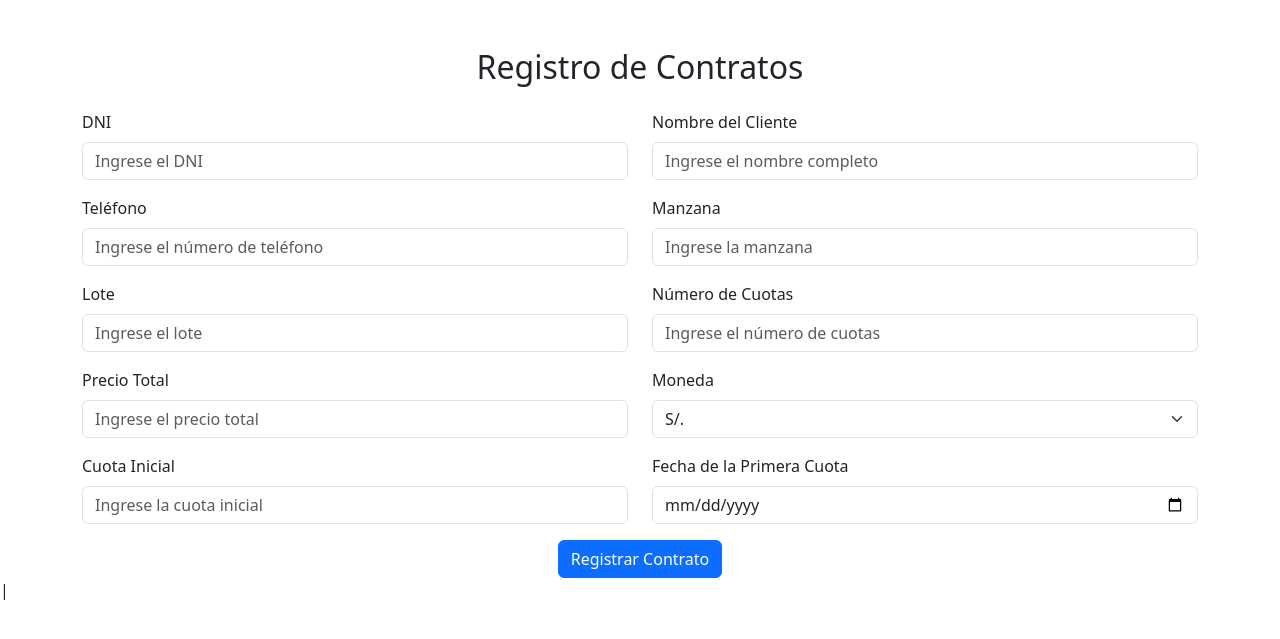
After one commit to uptzav/control-reporte-cuotas, a PHP site: page /formulario_control_lotes.html in a window 1280 px wide. The commit adds this page. Shown: the top 639 px of the page. Run offline with PHP 8.4, Linux system fonts and the light colour scheme.

Commit message:
update 16/12/2024
update 16/12/2024

```diff
--- a/editar.php
+++ b/editar.php
@@ -114,13 +114,15 @@ $conn->close();
 ?>
 
 <!DOCTYPE html>
-<html lang="es">
+<html lang="es"
+>
 <head>
     <meta charset="UTF-8">
     <meta name="viewport" content="width=device-width, initial-scale=1.0">
     <title>Editar Registro</title>
     <link rel="stylesheet" href="https://cdn.jsdelivr.net/npm/bootstrap@5.3.0-alpha1/dist/css/bootstrap.min.css">
 </head>
+
 <body>
     <div class="container mt-5">
         <h1 class="text-center">Editar Registro</h1>
--- /dev/null
+++ b/formulario_control_lotes.html
@@ -0,0 +1,85 @@
+<!DOCTYPE html>
+<html lang="es">
+<head>
+    <meta charset="UTF-8">
+    <meta name="viewport" content="width=device-width, initial-scale=1.0">
+    <title>Registro de Contratos y Cuotas</title>
+    <link href="https://cdn.jsdelivr.net/npm/bootstrap@5.3.0/dist/css/bootstrap.min.css" rel="stylesheet">
+</head>
+<body>
+    <div class="container mt-5">
+        <h2 class="text-center mb-4">Registro de Contratos</h2>
+        <form action="guardar_contrato.php" method="POST">
+            <div class="row">
+                <!-- DNI -->
+                <div class="col-md-6 mb-3">
+                    <label for="dni" class="form-label">DNI</label>
+                    <input type="text" class="form-control" id="dni" name="dni" placeholder="Ingrese el DNI" required>
+                </div>
+                <!-- Cliente -->
+                <div class="col-md-6 mb-3">
+                    <label for="cliente" class="form-label">Nombre del Cliente</label>
+                    <input type="text" class="form-control" id="cliente" name="cliente" placeholder="Ingrese el nombre completo" required>
+                </div>
+            </div>
+            <div class="row">
+                <!-- Teléfono -->
+                <div class="col-md-6 mb-3">
+                    <label for="telefono" class="form-label">Teléfono</label>
+                    <input type="text" class="form-control" id="telefono" name="telefono" placeholder="Ingrese el número de teléfono" required>
+                </div>
+                <!-- Manzana -->
+                <div class="col-md-6 mb-3">
+                    <label for="manzana" class="form-label">Manzana</label>
+                    <input type="text" class="form-control" id="manzana" name="manzana" placeholder="Ingrese la manzana" required>
+                </div>
+            </div>
+            <div class="row">
+                <!-- Lote -->
+                <div class="col-md-6 mb-3">
+                    <label for="lote" class="form-label">Lote</label>
+                    <input type="text" class="form-control" id="lote" name="lote" placeholder="Ingrese el lote" required>
+                </div>
+                <!-- Número de Cuotas -->
+                <div class="col-md-6 mb-3">
+                    <label for="num_cuotas" class="form-label">Número de Cuotas</label>
+                    <input type="number" class="form-control" id="num_cuotas" name="num_cuotas" placeholder="Ingrese el número de cuotas" required>
+                </div>
+            </div>
+            <div class="row">
+                <!-- Precio Total -->
+                <div class="col-md-6 mb-3">
+                    <label for="precio_total" class="form-label">Precio Total</label>
+                    <input type="number" step="0.01" class="form-control" id="precio_total" name="precio_total" placeholder="Ingrese el precio total" required>
+                </div>
+                <!-- Moneda -->
+                <div class="col-md-6 mb-3">
+                    <label for="moneda" class="form-label">Moneda</label>
+                    <select class="form-select" id="moneda" name="moneda" required>
+                        <option value="Soles">S/. </option>
+                        <option value="Dólares">$ </option>
+                    </select>
+                </div>
+            </div>
+            <div class="row">
+                <!-- Cuota Inicial -->
+                <div class="col-md-6 mb-3">
+                    <label for="cuota_inicial" class="form-label">Cuota Inicial</label>
+                    <input type="number" step="0.01" class="form-control" id="cuota_inicial" name="cuota_inicial" placeholder="Ingrese la cuota inicial" required>
+                </div>
+                <!-- Fecha de la Primera Cuota -->
+                <div class="col-md-6 mb-3">
+                    <label for="fecha_pago" class="form-label">Fecha de la Primera Cuota</label>
+                    <input type="date" class="form-control" id="fecha_pago" name="fecha_pago" required>
+                </div>
+            </div>
+            <!-- Botón Enviar -->
+            <div class="text-center">
+                <button type="submit" class="btn btn-primary">Registrar Contrato</button>
+            </div>
+        </form>
+    </div>
+    <script src="https://cdn.jsdelivr.net/npm/bootstrap@5.3.0/dist/js/bootstrap.bundle.min.js"></script>
+</body>
+</html>
+|
--- a/index.html
+++ b/index.html
@@ -29,6 +29,7 @@
                         <span>Profile</span>
                     </a>
                 </li>
+
                 <li class="sidebar-item">
                     <a href="menu_crud.php" class="sidebar-link">
                         <i class="lni lni-agenda"></i>
--- a/menu_crud.php
+++ b/menu_crud.php
@@ -187,7 +187,6 @@ $datos = $result->fetch_all(MYSQLI_ASSOC);
                                 <button type="submit" name="delete" class="btn btn-danger btn-sm" onclick="return confirm('¿Estás seguro de eliminar este registro?')">Eliminar</button>
                             </form>
                             <a href="javascript:void(0);" class="btn btn-success btn-sm" onclick="printReport('reporte_vista_previa.php?id=<?= $row['id_cuotas']; ?>')">Descargar PDF</a>
-
                             </div>
                         </td>
 
--- a/reporte_vista_previa.php
+++ b/reporte_vista_previa.php
@@ -88,6 +88,7 @@ $conn->close();
         <table>
             <thead>
                 <tr>
+
                     <th>N° Cuota</th>
                     <th>Fecha de Pago</th>
                     <th>Cuota Mensual</th>
@@ -97,6 +98,7 @@ $conn->close();
                     <th>Monto Abonado a la Fecha</th>
                     <th>Modo de Pago</th>
                 </tr>
+
             </thead>
             <tbody>
                 <?php foreach ($cuotas as $detalle): ?>
```
Also changed, not shown: admin_panel.php (+4 -3 lines), formulario.php (+81 -0 lines), guardar_contrato.php (added, +82 -0 lines), recordatorio.php (added, +82 -0 lines), registro_exitoso.php (added, +18 -0 lines).
